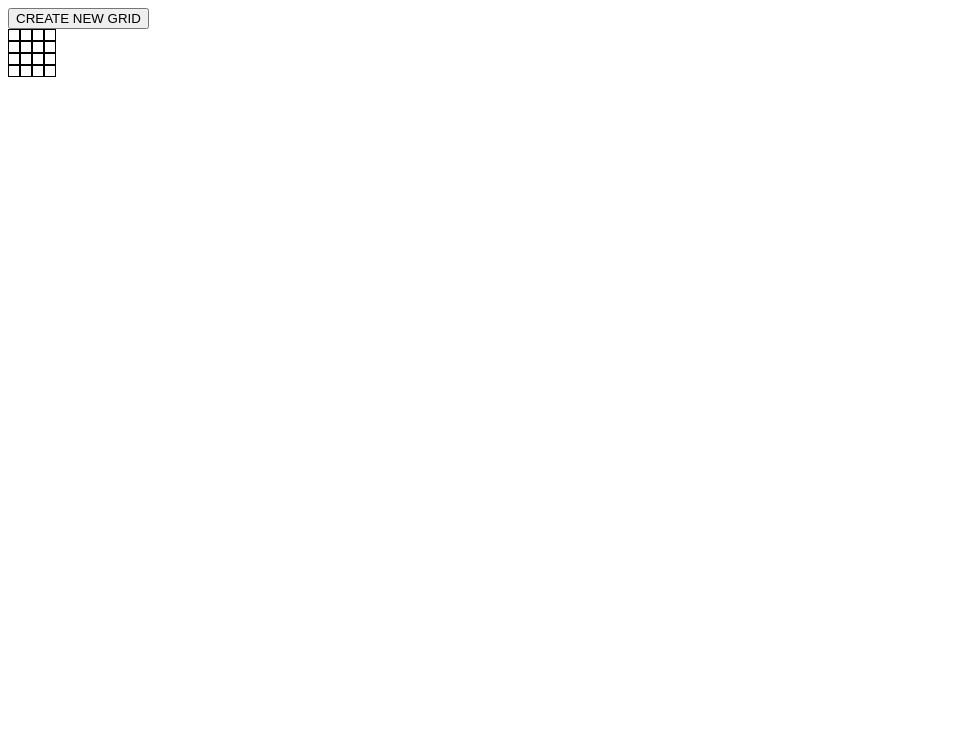
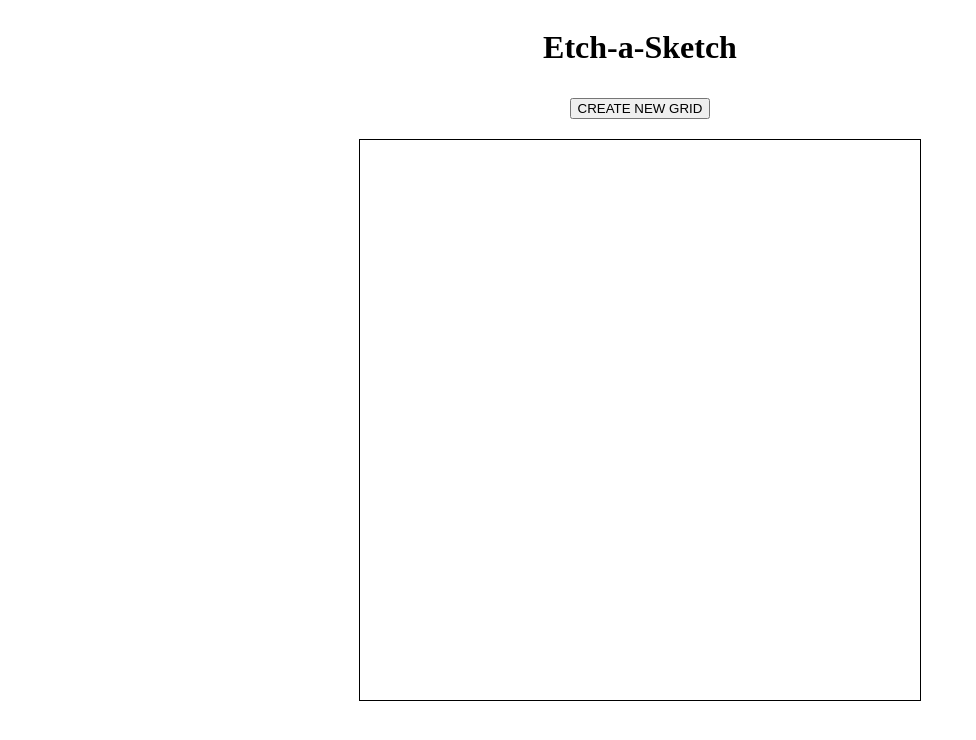
Before and after one commit to KamogeloMahlake/etch-a-sketch, a plain HTML site: page index.html in a window 1280 px wide. Shown: the whole page, without its empty margins (0-976 px from the left). Drawn offline with Linux system fonts and the light colour scheme.

Commit message:
finished adding styles

```diff
--- a/index.html
+++ b/index.html
@@ -7,7 +7,6 @@
     <link rel="stylesheet" href="styles.css">
 </head>
 <body>
-    <button id="button">CREATE NEW GRID</button>
     <div id="container">
 
     </div>
--- a/script.js
+++ b/script.js
@@ -1,25 +1,54 @@
-const button = document.querySelector("#button");
-const div = document.querySelector("#container");
+const h1 = document.createElement("h1");
+const container = document.querySelector("#container");
+const button = document.createElement("button");
 
-let num = 4;
+let sideSize = 16;
+createGrid(sideSize);
+
+h1.textContent = "Etch-a-Sketch"
+button.textContent = "CREATE NEW GRID";
+container.before(h1);
+container.before(button);
 
 button.addEventListener("click", () => {
-    let x = parseInt(prompt("enter grid number", 16));
+    sideSize = prompt("ENTER NEW SIDE SIZE(MAX 100)", sideSize);
+    container.innerHTML = ""
+    if (sideSize > 100) {
+        createGrid(100);
+    } else if (sideSize < 1) {
+        createGrid(1);
+    } else {
+        createGrid(sideSize);
+    }
+});
 
-})
+function createGrid(sideSize) {
+    for (let i = 0; i < sideSize; i++) {
+        const div = document.createElement("div");
+        container.appendChild(div);
 
-for (let i = 0; i < num; i++) {
-    const square = document.createElement("div");
-    square.style.margin = "0";
-    div.appendChild(square);
+        for (let j = 0; j < sideSize; j++) {
+            const box = document.createElement("div");
+            box.style.width = `calc(560px / ${sideSize})`;
+            box.style.height = `calc(560px / ${sideSize})`;
+            box.className = "boxes";
+            div.appendChild(box);
+        }
+    }
+    function colors() {
+        let values = "0123456789abcdef";
+        color = "#";
 
-    for (let j = 0; j < num; j++) {
-        const row = document.createElement("div");
-        row.style.height = "10px";
-        row.style.width = "10px";
-        row.style.border = "1px solid black";
-        row.className = "rows";
-        row.style.margin = "0";
-        square.appendChild(row);
+        for (let i = 0; i < 6; i++) {
+            color += values[Math.floor(Math.random() * 16)];
+        }
+        return color;
     }
+    let boxes = document.querySelectorAll(".boxes");
+    boxes.forEach((div) => {
+        div.addEventListener("mouseover", () => {
+            div.style.backgroundColor = colors();
+        })
+    }
+    )
 }
--- a/styles.css
+++ b/styles.css
@@ -1,5 +1,17 @@
+body {
+    display: flex;
+    flex-direction: column;
+    align-items: center;
+    justify-content: center;
+}
 #container {
     display: flex;
+    border: 1px solid;
+    width: 560px;
+    height: 560px;
+    margin: 10px auto;
+}
 
-
+button {
+    margin: 10px auto;
 }
```
